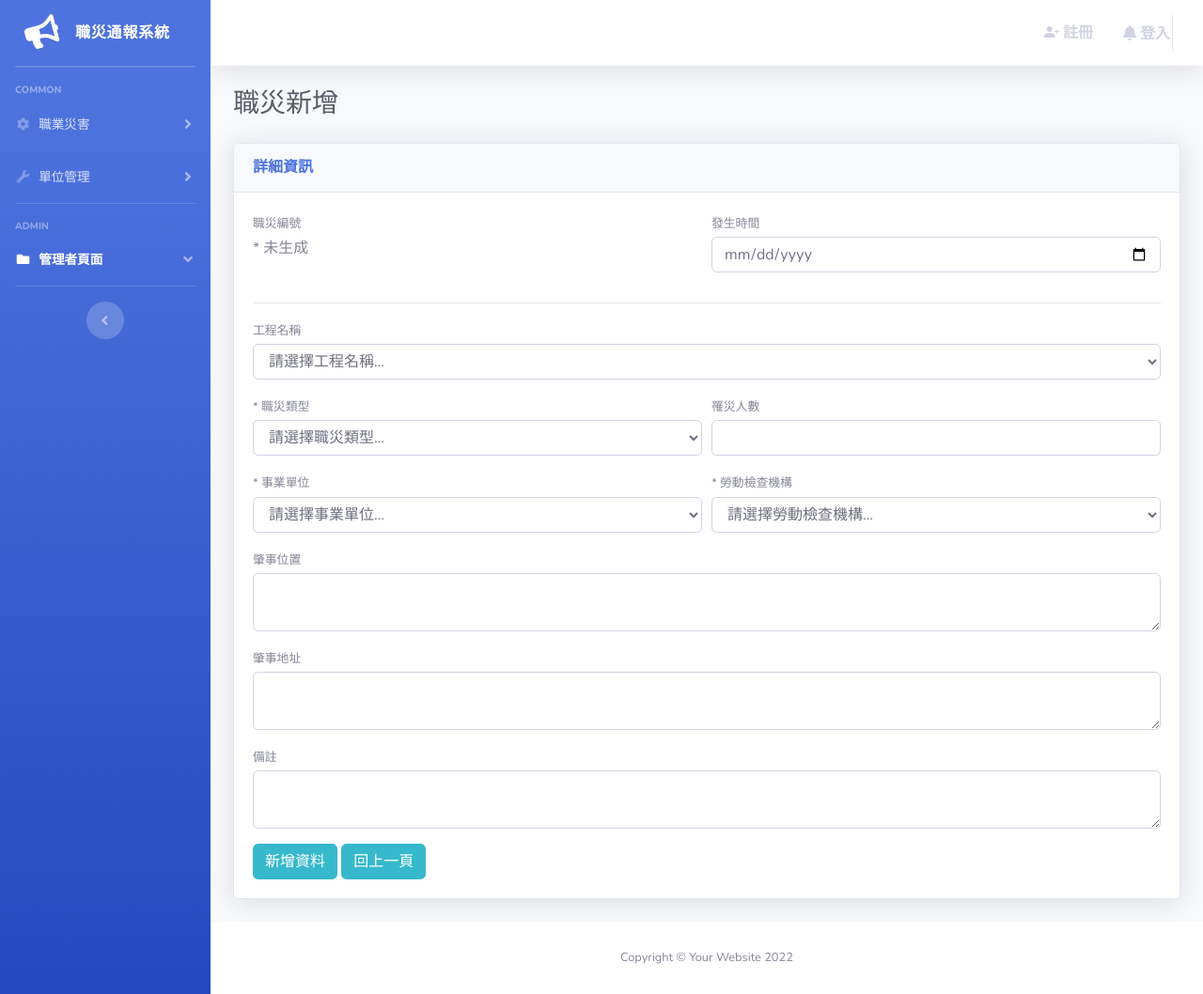
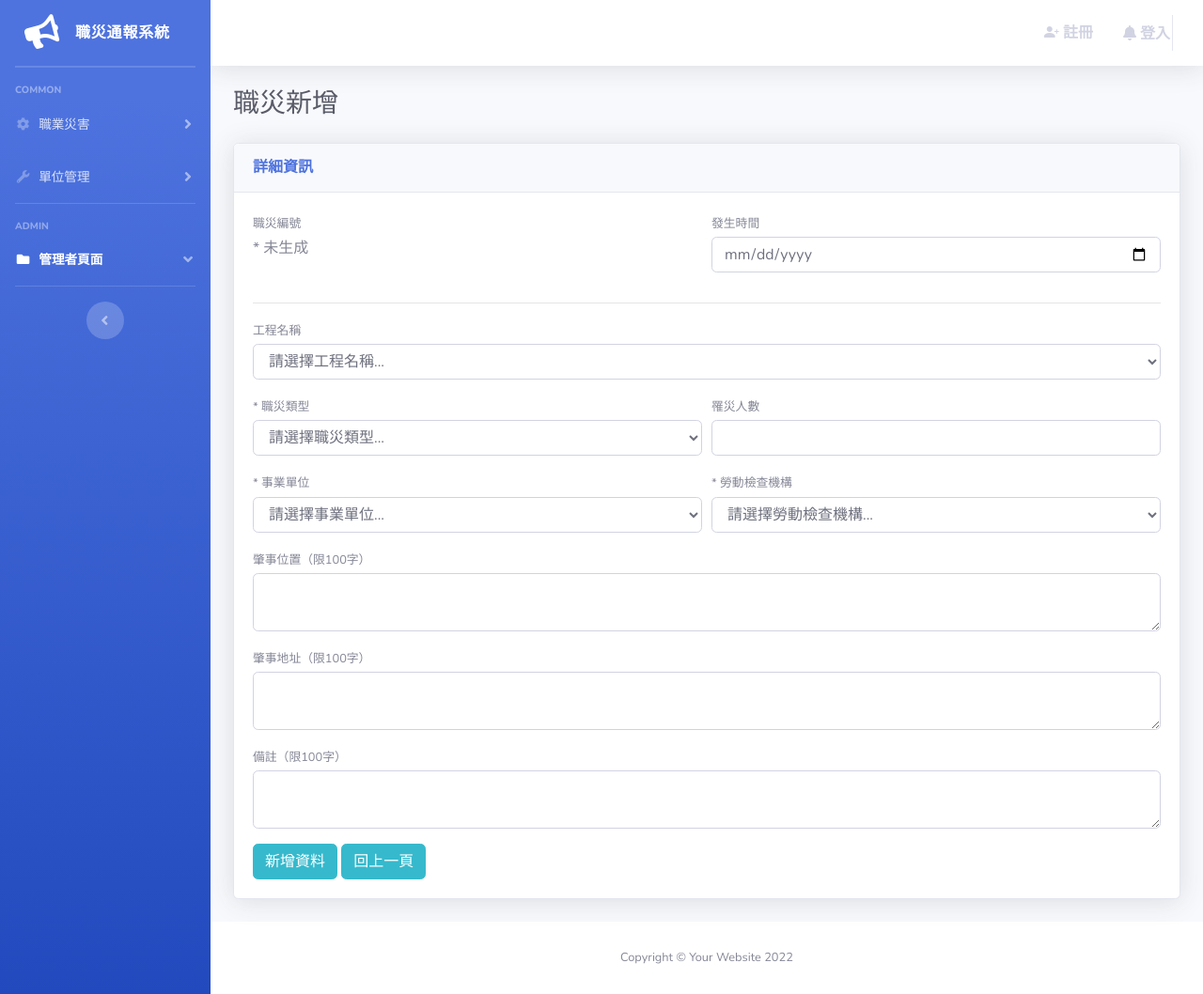
Before and after one commit to tzuting98914/DB_mid_project, a Flask app: page /viewWorkInjury in a window 1280 px wide. Shown: the whole page at 94% size. Run offline with Flask 2, Linux system fonts and the light colour scheme; a user stored in the database is signed in; data that the repository does not hold is empty; some libraries are stand-ins or nearby versions.

Commit message:
字數限制註解

```diff
--- a/website/templates/viewWorkInjury.html
+++ b/website/templates/viewWorkInjury.html
@@ -142,7 +142,7 @@
 
             <div class="form-group">
                 <label class="small mb-1">
-                    <text>肇事位置</text>
+                    <text>肇事位置（限100字）</text>
                 </label>
                     {% if data %}
                         <textarea class="form-control" id='location' rows="2" name="location" maxlength = "100">{{ data.location if data.location is not none}}</textarea>
@@ -153,7 +153,7 @@
 
             <div class="form-group">
                 <label class="small mb-1">
-                    <text>肇事地址</text>
+                    <text>肇事地址（限100字）</text>
                 </label>
                     {% if data %}
                         <textarea class="form-control" id='address' rows="2" name="address" maxlength = "100">{{ data.address if data.address is not none}}</textarea>
@@ -164,7 +164,7 @@
 
             <div class="form-group">
                 <label class="small mb-1">
-                    <text>備註</text>
+                    <text>備註（限100字）</text>
                 </label>
                     {% if data %}
                         <textarea class="form-control" id='note' rows="2" name="note" maxlength = "100">{{ data.note if data.note is not none}}</textarea>
```
